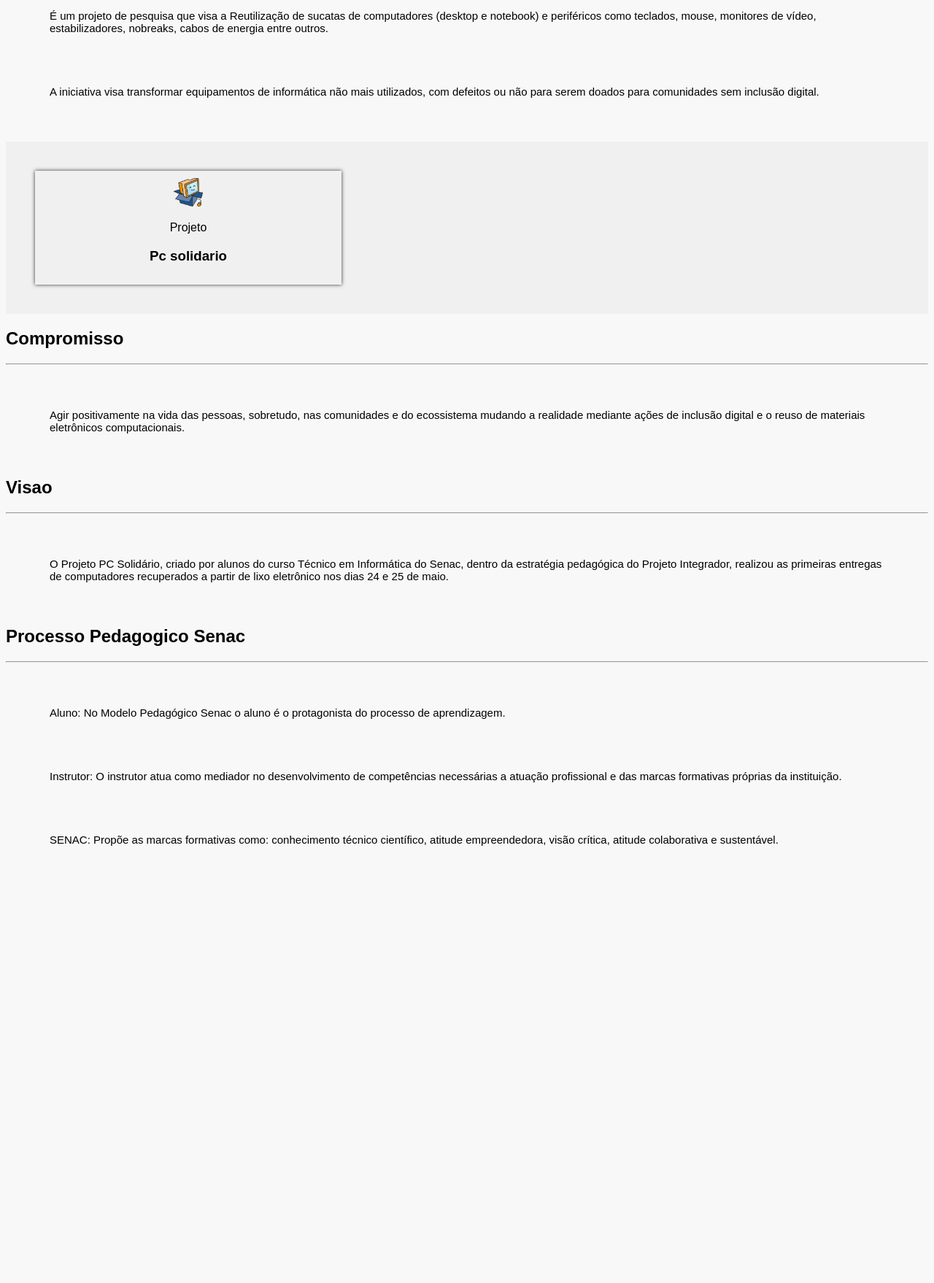
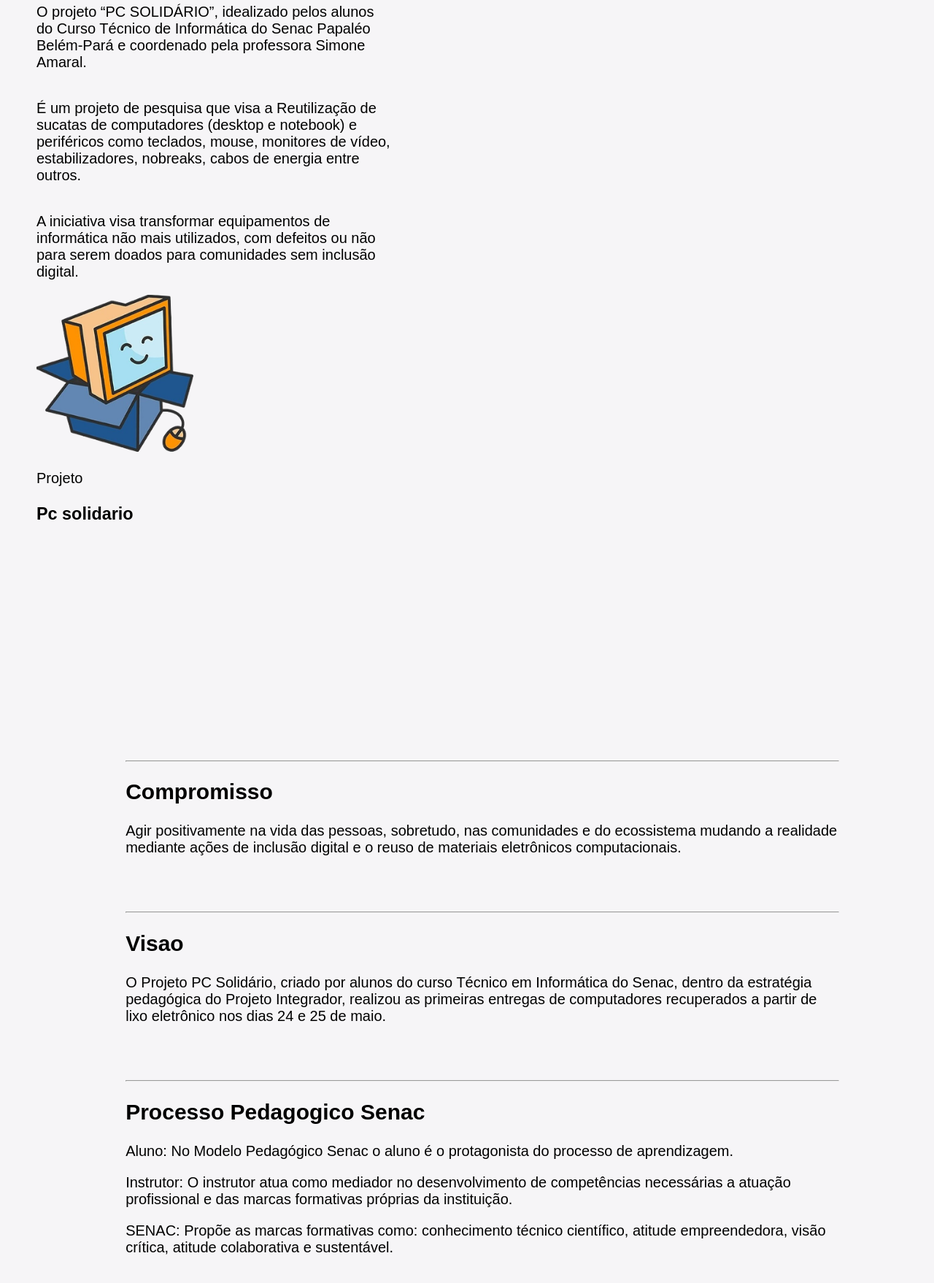
Before and after one commit to Rafael-Rodrigues-64/PI_PC_Solidario, a plain HTML site: page site/quem_somos.html in a window 1280 px wide. Shown: the part 192-1950 px from the top of the page at 73% size. Before the commit the page ends 1411 px from the top, so only its background shows below. Drawn offline with Linux system fonts and the light colour scheme.

Commit message:
Tela se organizando
tela

```diff
--- a/site/assets/css/quem_somos.css
+++ b/site/assets/css/quem_somos.css
@@ -1,49 +1,49 @@
 
 
 body {
-    background-color: #f8f8f8;
+    background-color: #f6f5f7;
     font-family: Arial, sans-serif;
-}
-
-header {
-    color: #fff;
-    text-align: center;
-    padding: 20px;
-}
-
-body > p {
-    margin: 50px;
-    font-size: 15px;
-    padding: 10px;
+    font-size: 20px;
+    margin-left: 50px;
 
 }
 
-.card {
-    width: 400px;
-    border: #333;
+.pr{
+    margin-right: 60%;
+    float: left;
+
+}
+h1 {
+    color: #ff7b00;
+    font-weight: bold;
+    font-size: 60px;
     padding: 10px;
-    margin: 20px;
-    box-shadow: 0 0 5px #333;
-    text-align: center;
+    float: left;
+
 }
-.card img {
-    max-width: 10%;
-    height: auto;
+section,.card{
+    padding: 20px;
+    margin: center;
+    text-align: left;
+
+
+}
+
+.card{
+    position: relative;
+    float:inline-end;
+
 }
 
 
-section {
-    background-color: #f0f0f0;
-    padding: 20px;
-}
+.principal{
 
 
-footer {
-    background-color: #333;
-    color: #fff;
-    text-align: center;
-    padding: 10px;
-    position: relative;
-    bottom: 0;
-    width: 10%;
+
+    padding-left: 100px;
+    padding: 10%;
+    float: inline-end;
+    margin-top: 10%;
+    text-align:left;
+
 }
--- a/site/quem_somos.html
+++ b/site/quem_somos.html
@@ -7,42 +7,51 @@
     <title>Quem Somos</title>
     <link rel="stylesheet" href="../site/assets/css/quem_somos.css">
 </head>
+
 <body>
 
     <h1>Quem somos</h1>
 
 
-    <p>O projeto “PC SOLIDÁRIO”, idealizado pelos alunos do Curso Técnico de Informática do Senac Papaléo Belém-Pará e coordenado pela professora Simone Amaral. </p>
-    <p>É um projeto de pesquisa que visa a Reutilização de sucatas de computadores (desktop e notebook) e periféricos como teclados, mouse, monitores de vídeo, estabilizadores, nobreaks, cabos de energia entre outros.</p>
-    <p>A iniciativa visa transformar equipamentos de informática não mais utilizados, com defeitos ou não para serem doados para comunidades sem inclusão digital.</p>
+    <p class="pr">O projeto “PC SOLIDÁRIO”, idealizado pelos alunos do Curso Técnico de Informática do Senac Papaléo Belém-Pará e coordenado pela professora Simone Amaral. </p>
+    <p class="pr">É um projeto de pesquisa que visa a Reutilização de sucatas de computadores (desktop e notebook) e periféricos como teclados, mouse, monitores de vídeo, estabilizadores, nobreaks, cabos de energia entre outros.</p>
+    <p class="pr">A iniciativa visa transformar equipamentos de informática não mais utilizados, com defeitos ou não para serem doados para comunidades sem inclusão digital.</p>
 
-    <section>
-    <div class="card">
-
-        <img src="assets/images/logopc-solidario_reduz_tranp.png" alt="projeto"></img>
-
+    <img src="assets/images/logopc-solidario_reduz_tranp.png" alt="projeto" width="215px" height="215px"></img>
     <P>Projeto</P>
     <h3>Pc solidario</h3>
 
-    </div>
-    </section>
 
+    <section class="principal">
+
+                <div classe="p1">
+                    <br><br>
+                    <hr>
                     <h2> Compromisso</h2>
-        <hr>
                     <p>Agir positivamente na vida das pessoas, sobretudo, nas comunidades e do ecossistema mudando a realidade mediante ações de inclusão
                     digital e o reuso de materiais eletrônicos computacionais.</p>
 
+                </div>
+
+                <div classe="p1">
+                    <br><br>
+                    <hr>
                     <h2>Visao</h2>
+                    <p>O Projeto PC Solidário, criado por alunos do curso Técnico em Informática do Senac, dentro da estratégia pedagógica do Projeto Integrador,
+                    realizou as primeiras entregas de computadores recuperados a partir de lixo eletrônico nos dias 24 e 25 de maio.</p>
+                </div>
+
+
+                <div classe="p1">
+                    <br><br>
                     <hr>
-
-        <p>O Projeto PC Solidário, criado por alunos do curso Técnico em Informática do Senac, dentro da estratégia pedagógica do Projeto Integrador,
-
-           realizou as primeiras entregas de computadores recuperados a partir de lixo eletrônico nos dias 24 e 25 de maio.
-        </p>
                     <h2>Processo Pedagogico Senac</h2>
-        <hr>
                     <p>Aluno: No Modelo Pedagógico Senac o aluno é o protagonista do processo de aprendizagem.</p>
                     <p>Instrutor: O instrutor atua como mediador no desenvolvimento de competências necessárias a atuação profissional e das marcas formativas próprias da instituição.</p>
                     <p>SENAC:  Propõe as marcas formativas como: conhecimento técnico científico, atitude empreendedora, visão crítica, atitude colaborativa e sustentável.</p>
+                </div>
+
+    </section>
+
 </body>
 </html>
```
Lines whose indentation alone changed are shown as unchanged.
